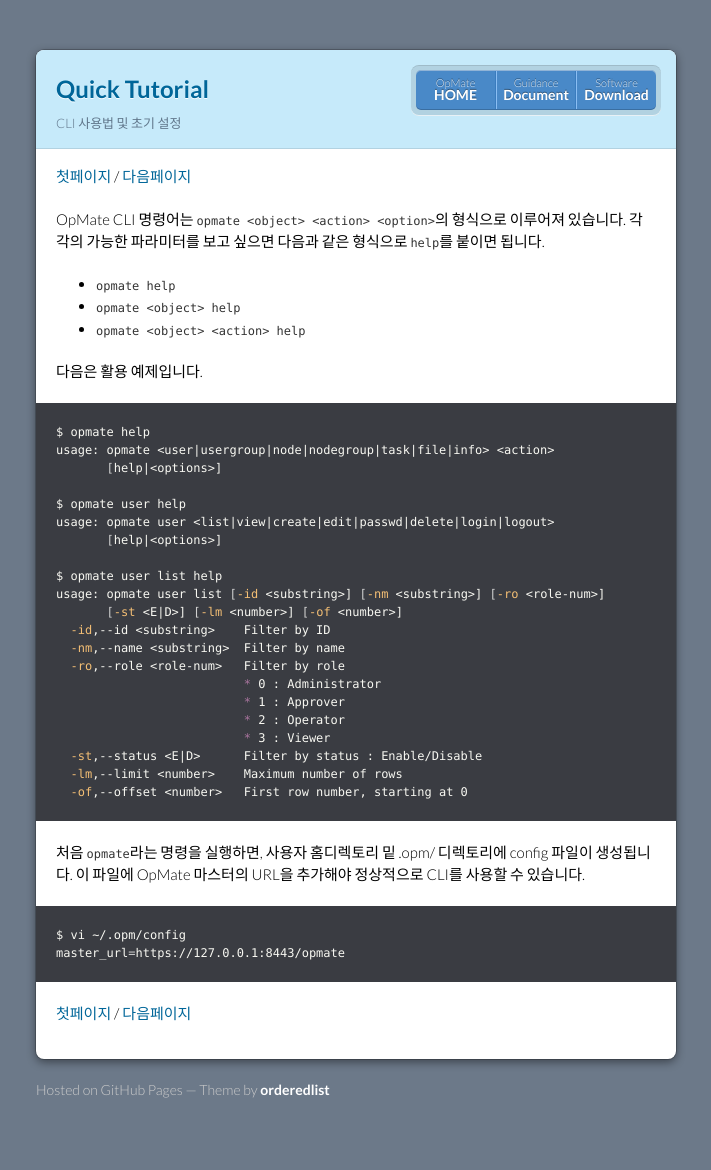
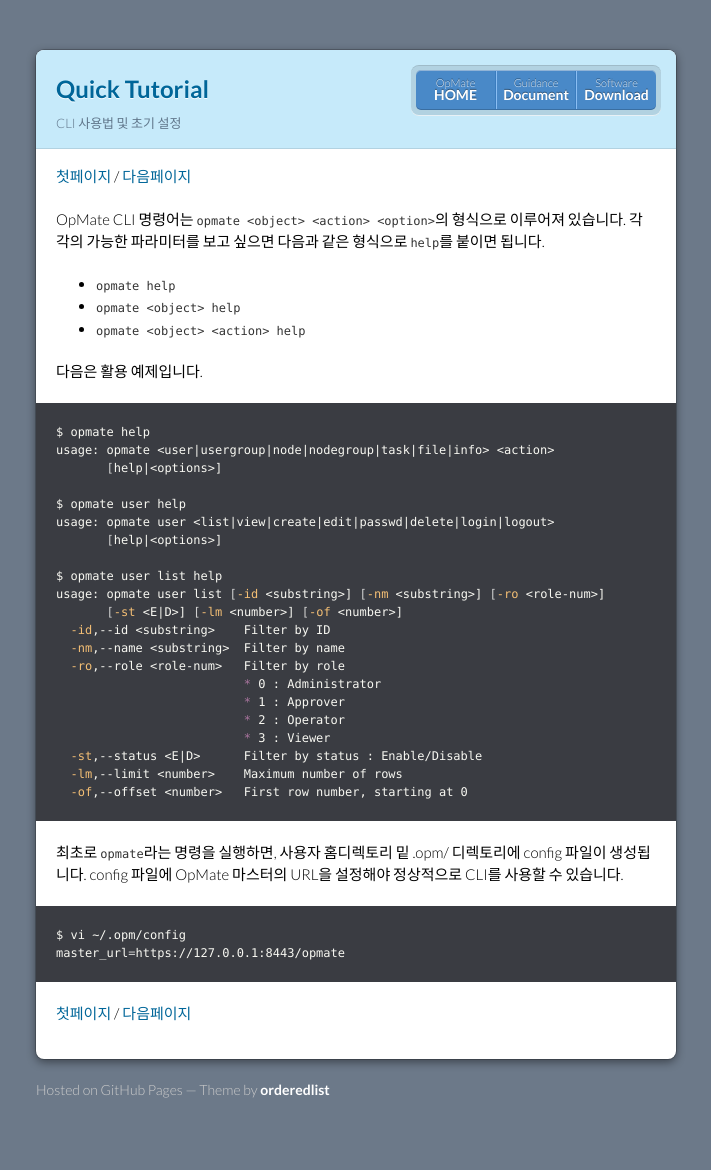
Before and after one commit to opmate/opmate.github.io, a Jekyll site: the page built from document/QuickTutorial1.md, in a window 1280 px wide. Shown: the whole page, without its empty margins (284-995 px from the left). Built offline with Jekyll 4.4.1, drawn with Linux system fonts in a browser that asks for light colours; our own code applies the rules of GitHub Pages for plain Markdown files; a script that is not in the unit is left out; the repository's description, which GitHub fills in, is left out.

Commit message:
Update QuickTutorial1.md

````diff
--- a/document/QuickTutorial1.md
+++ b/document/QuickTutorial1.md
@@ -38,8 +38,7 @@
   -of,--offset <number>   First row number, starting at 0
 ```
 
-처음 `opmate`라는 명령을 실행하면, 사용자 홈디렉토리 밑 .opm/ 디렉토리에 config 파일이 생성됩니다.
-이 파일에 OpMate 마스터의 URL을 추가해야 정상적으로 CLI를 사용할 수 있습니다.
+최초로 `opmate`라는 명령을 실행하면, 사용자 홈디렉토리 밑 .opm/ 디렉토리에 config 파일이 생성됩니다. config 파일에 OpMate 마스터의 URL을 설정해야 정상적으로 CLI를 사용할 수 있습니다.
 
 ```sh
 $ vi ~/.opm/config
````
